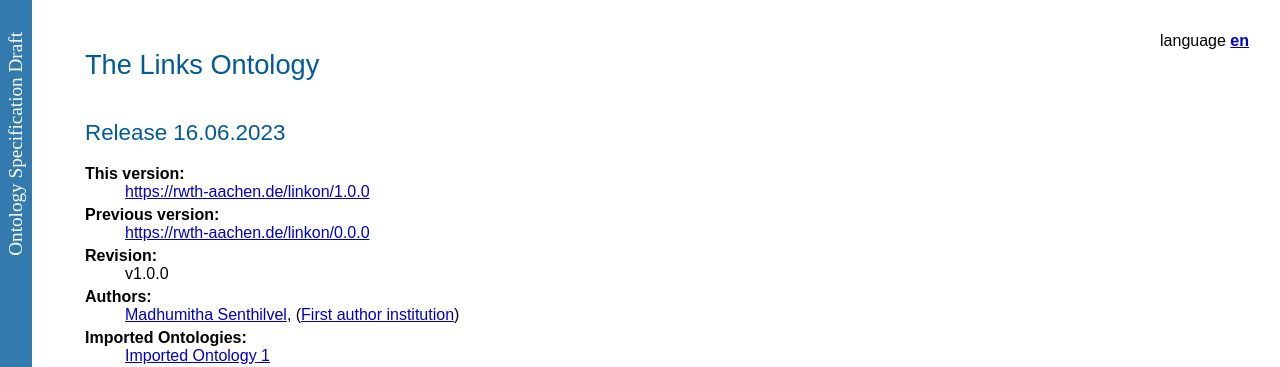
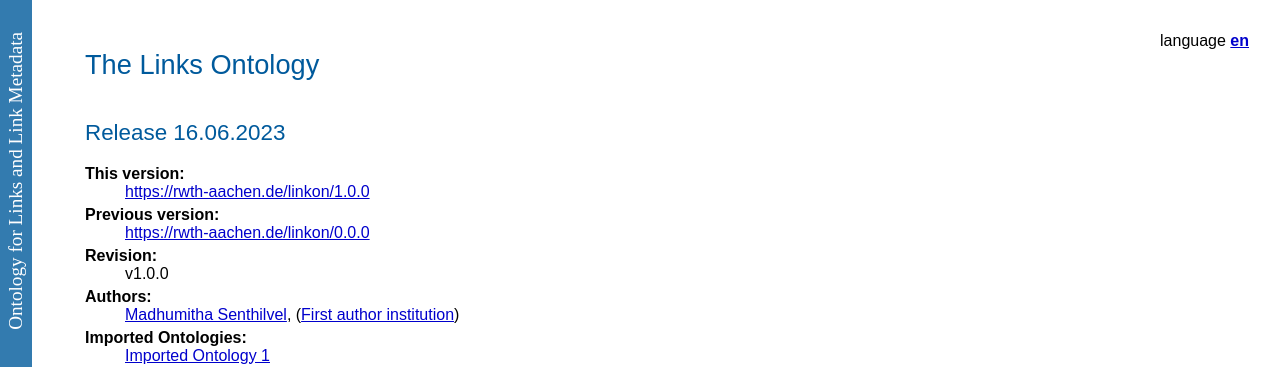
Before and after one commit to sbalot/lol, a plain HTML site: page index.html in a window 1280 px wide. Shown: the top 367 px of the page. Drawn offline with nearby package versions, Linux system fonts and the light colour scheme.

Commit message:
Add files via upload

```diff
--- a/index.html
+++ b/index.html
@@ -89,7 +89,7 @@ function loadTOC(){
 </div>
 <div class="status">
 <div>
-<span>Ontology Specification Draft</span>
+<span>Ontology for Links and Link Metadata</span>
 </div>
 </div>     <div id="abstract"></div>
 <div id="toc"></div>     <div id="introduction"></div>
```
